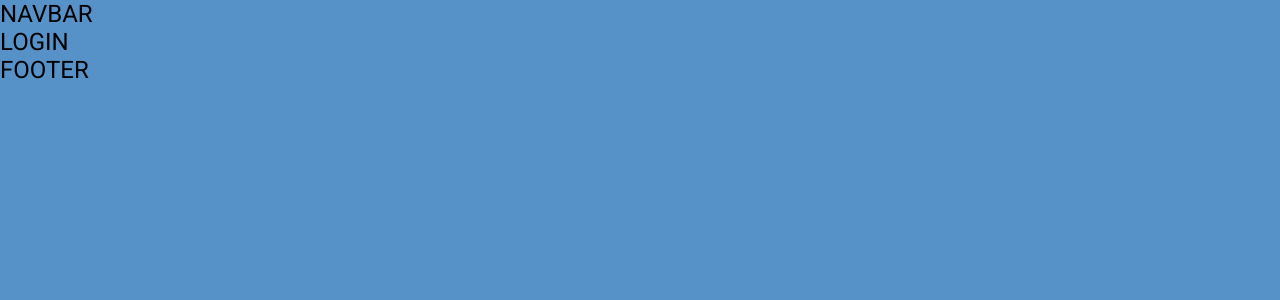
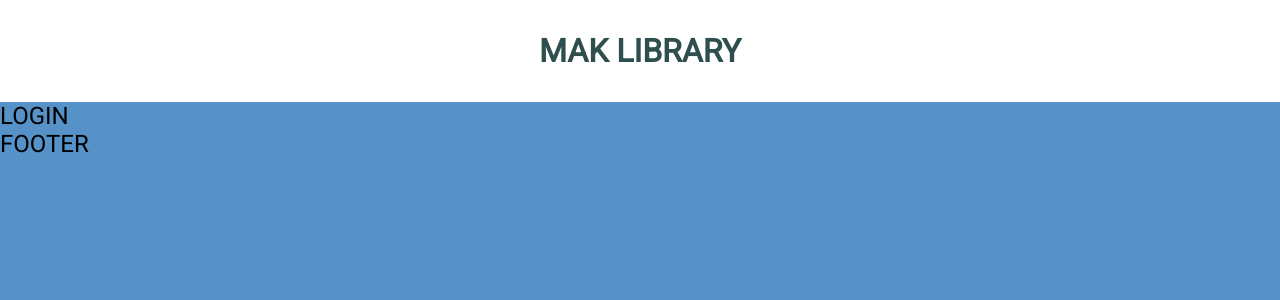
Before and after one commit to AkifKA/Library, a React (Create React App) app: page /login in a window 1280 px wide. Shown: the top 300 px of the page. Built offline with nearby package versions, Linux system fonts and the light colour scheme; a web font is replaced by a local one.

Commit message:
11.1. Updated Navbar.jsx and Navbar.style.jsx

```diff
--- a/src/components/navbar/Navbar.jsx
+++ b/src/components/navbar/Navbar.jsx
@@ -1,9 +1,12 @@
-import React from 'react'
+import React from "react";
+import { Logo, Nav } from "./Navbar.style";
 
 const Navbar = () => {
   return (
-    <div>Navbar</div>
-  )
-}
+    <Nav>
+      <Logo to="/">MAK LIBRARY</Logo>
+    </Nav>
+  );
+};
 
-export default Navbar
+export default Navbar;
--- a/src/components/navbar/Navbar.style.jsx
+++ b/src/components/navbar/Navbar.style.jsx
@@ -0,0 +1,16 @@
+import styled from "styled-components";
+import Flex from "../../styles/Flex";
+import { NavLink } from "react-router-dom";
+
+export const Nav = styled(Flex)`
+  background: ${({ theme }) => theme.colors.navbarBgColor};
+  padding: 1rem 2rem;
+`;
+
+export const Logo = styled(NavLink)`
+  padding: 1rem 0;
+  color: ${({ theme }) => theme.colors.logoColor};
+  text-decoration: none;
+  font-weight: 800;
+  font-size: 2rem;
+`;
```
